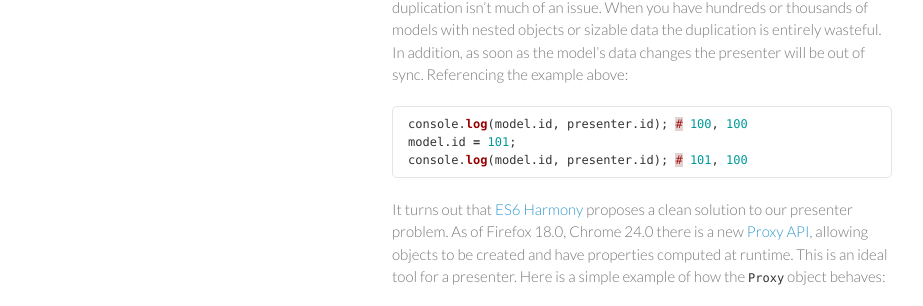
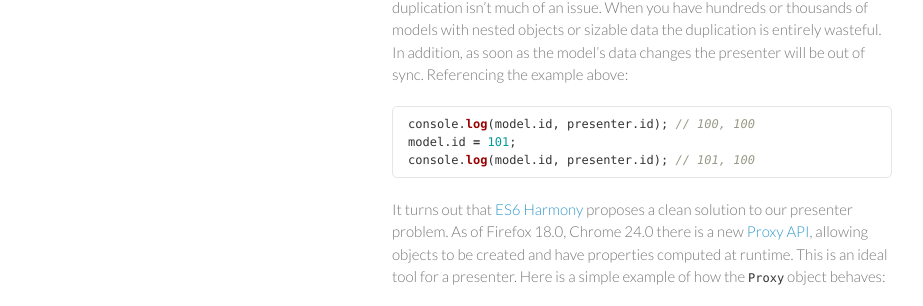
Before and after one commit to sorentwo/soren-website, a Jekyll site: the page built from _posts/2013-12-06-presenting-by-proxy.md, in a window 1280 px wide and 900 px high, scrolled down 1360 px. Shown: the part 143-449 px from the top of the window, without its empty margins (178-1101 px from the left). Built offline with Jekyll 4.4.1, drawn with Linux system fonts in a browser that asks for light colours; Markdown is read by kramdown in place of the engine named in the settings; comment, search, counter and statistics services are not loaded.

Commit message:
Use the correct comment type

````diff
--- a/_posts/2013-12-06-presenting-by-proxy.md
+++ b/_posts/2013-12-06-presenting-by-proxy.md
@@ -83,9 +83,9 @@ In addition, as soon as the model's data changes the presenter will be out of
 sync. Referencing the example above:
 
 ```javascript
-console.log(model.id, presenter.id); # 100, 100
+console.log(model.id, presenter.id); // 100, 100
 model.id = 101;
-console.log(model.id, presenter.id); # 101, 100
+console.log(model.id, presenter.id); // 101, 100
 ```
 
 It turns out that [ES6 Harmony](6) proposes a clean solution to our presenter
````
